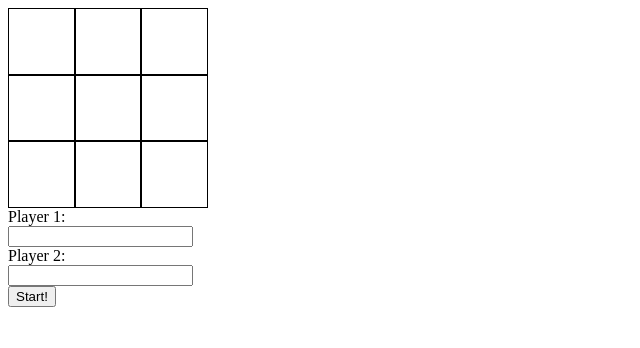
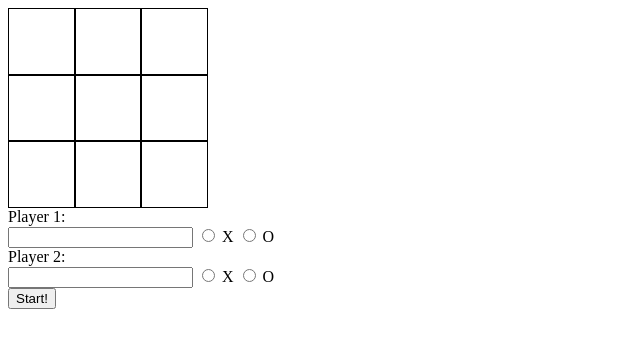
Before and after one commit to zawho/tic-tac-toe, a website: page index.html in a window 1280 px wide. Shown: the whole page, without its empty margins (0-640 px from the left). Drawn offline with Linux system fonts and the light colour scheme.

Commit message:
Add symbol select HTML

```diff
--- a/index.html
+++ b/index.html
@@ -11,9 +11,17 @@
 <body>
     <div class="game-board"></div>
     <label for="player-1" class="player-1-label">Player 1:</label><br>
-    <input type="text" name="player-1" class="player-1-name" required><br>
+    <input type="text" name="player-1" class="player-1-name" required>
+    <input type="radio" name="player-1-symbol" value="X">
+    <label for="X">X</label>
+    <input type="radio" name="player-1-symbol" value="O">
+    <label for="O">O</label><br>
     <label for="player-2" class="player-2-label">Player 2:</label><br>
-    <input type="text" name="player-2" class="player-2-name" required><br>
+    <input type="text" name="player-2" class="player-2-name" required>
+    <input type="radio" name="player-2-symbol" value="X">
+    <label for="X">X</label>
+    <input type="radio" name="player-2-symbol" value="O">
+    <label for="O">O</label><br>
     <button type="button" class="start-button">Start!</button>
 </body>
 </html>
```
